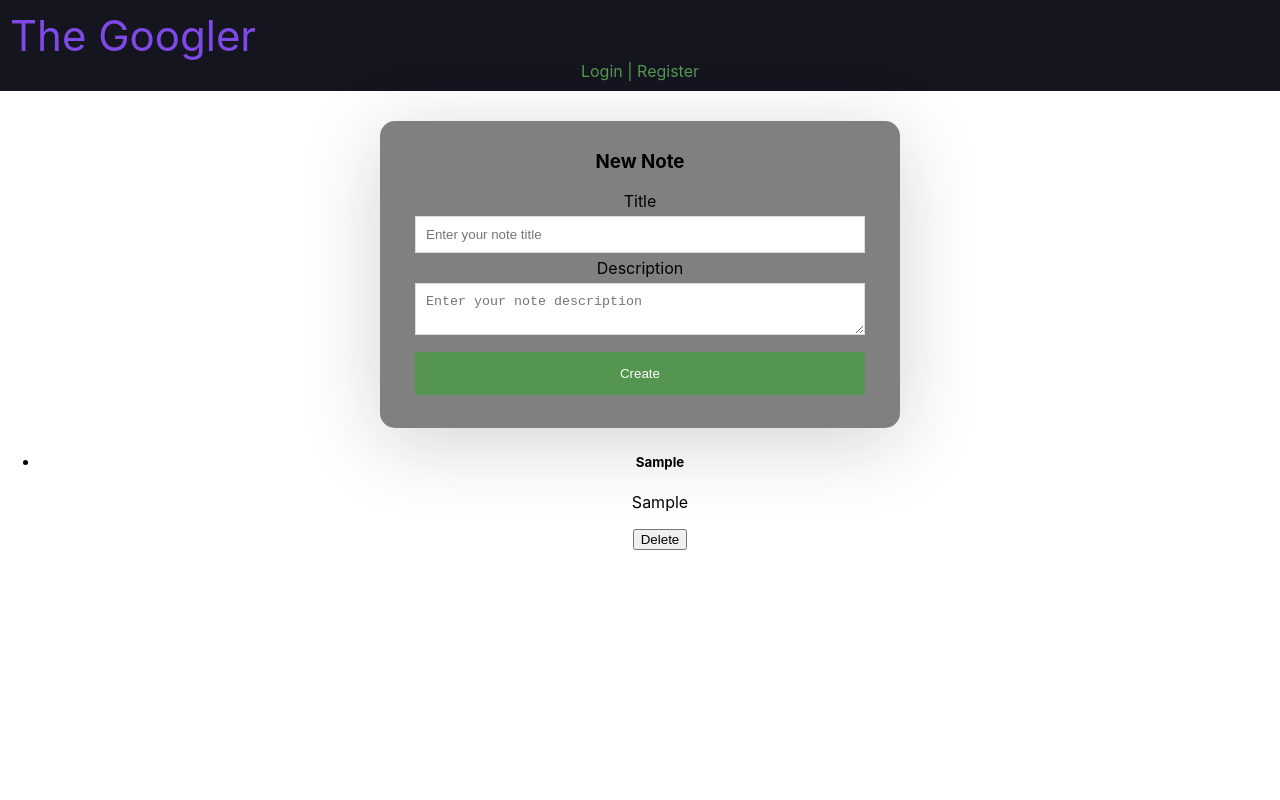
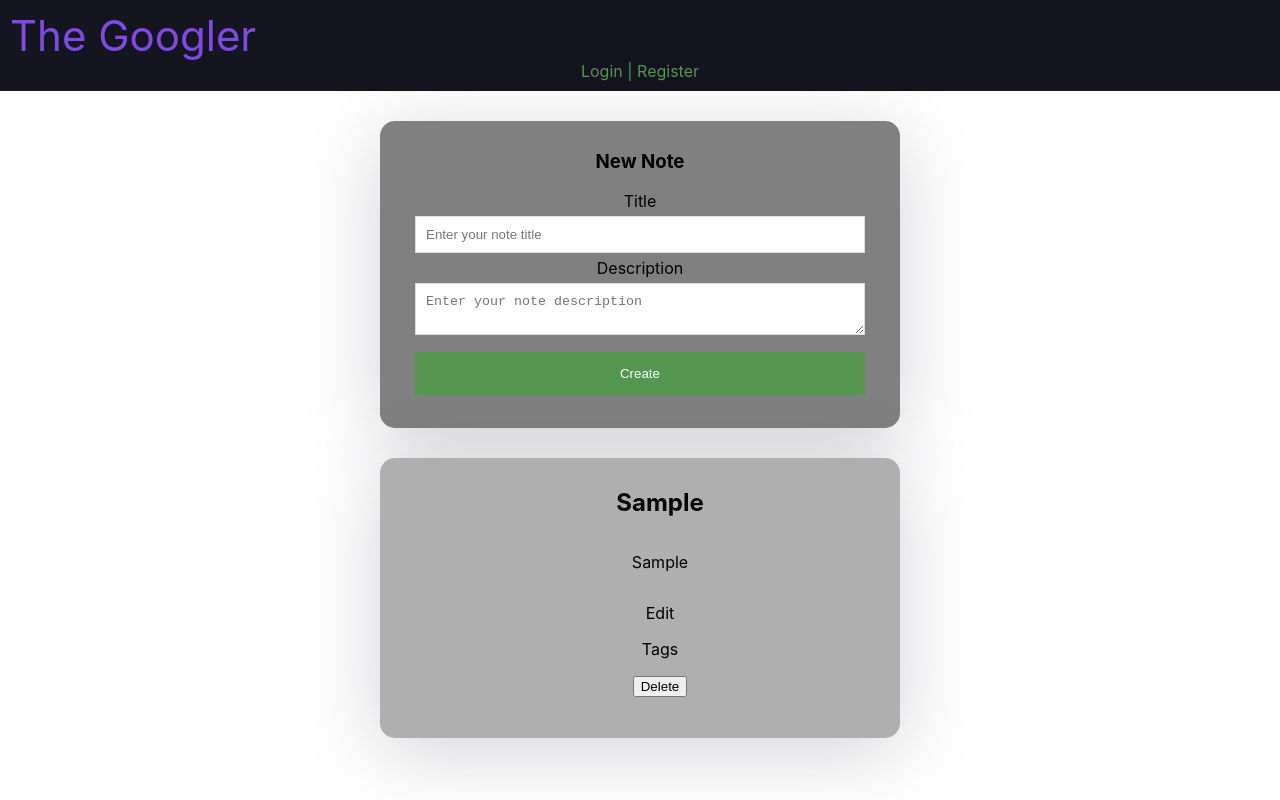
Before and after one commit to J-ustine/the-googler, a React (Create React App) app: page /register/userSpace in a window 1280 px wide. Both pictures are taken after typing "Sample", "Sample" into the empty fields and a click on the button "Create". Built offline with nearby package versions, Linux system fonts and the light colour scheme.

Commit message:
Style NotesList component

```diff
--- /dev/null
+++ b/src/NotesList.css
@@ -0,0 +1,21 @@
+.notes-list {
+  background: rgb(175, 175, 175);
+  box-shadow: 0px 14px 80px rgba(34, 35, 58, 0.2);
+  border-radius: 15px;
+  width: 450px;
+  margin: auto;
+  padding: 10px 35px 25px 35px;
+  margin-top: 30px;
+}
+
+.notes-list-ul {
+  list-style: none;
+}
+
+.note-description {
+  width: 100%;
+  display: inline-block;
+  box-sizing: border-box;
+  margin: 5px 10px 5px 0;
+  padding: 10px;
+}
--- a/src/NotesList.js
+++ b/src/NotesList.js
@@ -1,15 +1,20 @@
 import React from "react";
 import Delete from "./Delete";
+import "./NotesList.css";
 
 export default function NotesList(props) {
-  return (
-    <div>
-      <ul>
+  return props.notesList.length === 0 ? (
+    <h3>"You don't have notes yet"</h3>
+  ) : (
+    <div className="notes-list">
+      <ul className="notes-list-ul">
         {props.notesList.map((item, index) => {
           return (
             <li key={index}>
-              <h5>{item.title}</h5>
-              <p>{item.description}</p>
+              <h2>{item.title}</h2>
+              <p className="note-description">{item.description}</p>
+              <p>Edit</p>
+              <p>Tags</p>
               <Delete />
             </li>
           );
```
Also changed, not shown: src/Note.js (deleted, +0 -12 lines).
